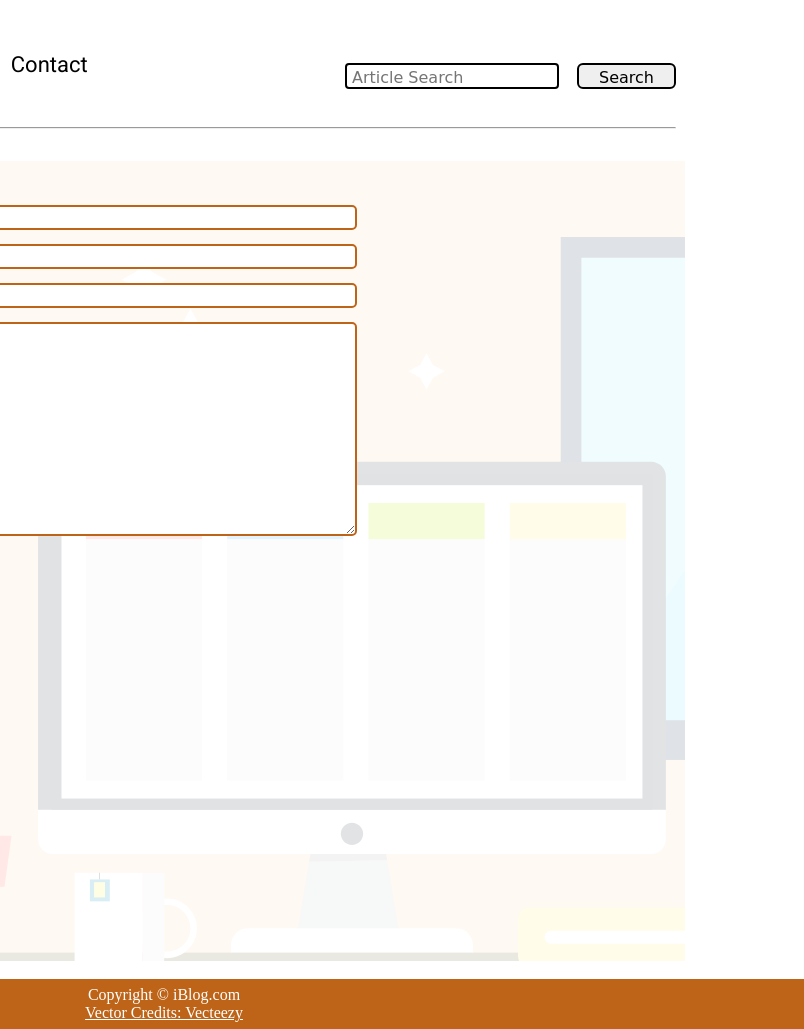
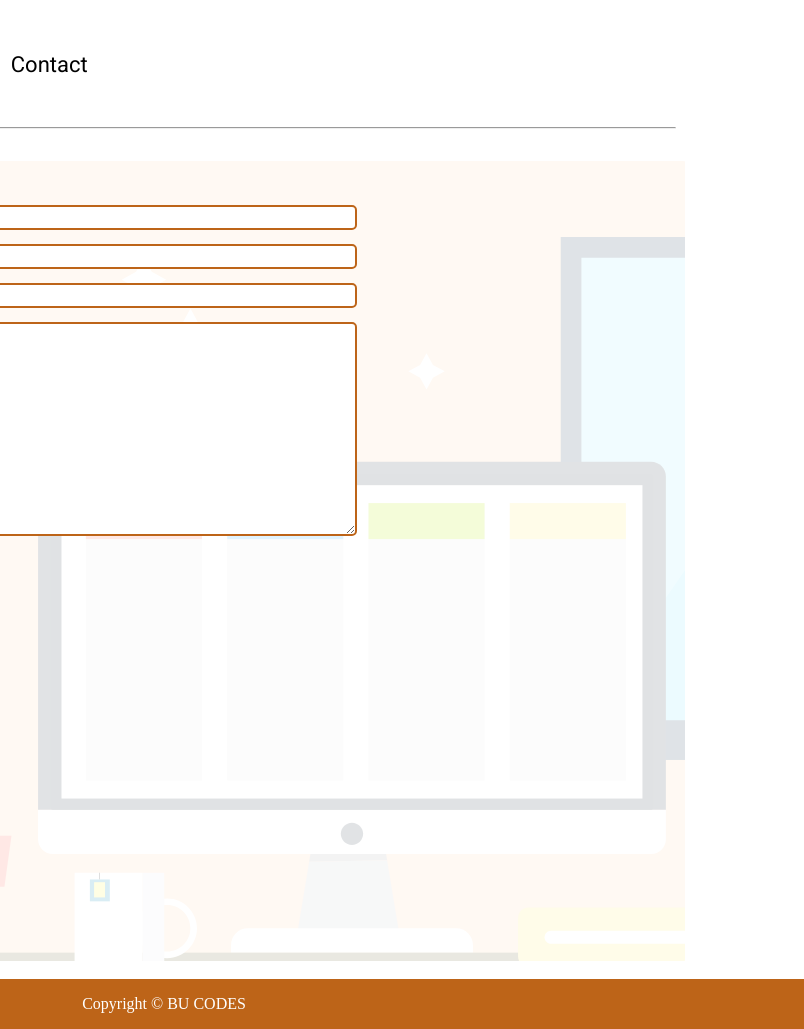
Before and after one commit to jash-1-th/ResponsiveBlogTemplate, a plain HTML site: page contact.html in a window 1280 px wide. Shown: the full height of the page, 476-1280 px from the left. Drawn offline with Linux system fonts and the light colour scheme; a web font is replaced by a local one.

Commit message:
contactedit0

```diff
--- a/contact.html
+++ b/contact.html
@@ -1,5 +1,6 @@
 <!DOCTYPE html>
 <html lang="en">
+
 <head>
     <meta charset="UTF-8">
     <meta name="viewport" content="width=device-width, initial-scale=1.0">
@@ -7,8 +8,9 @@
     <link rel="stylesheet" href="css/style.css">
     <link rel="stylesheet" href="css/contact.css">
     <link rel="stylesheet" href="css/mobile.css">
-    <title>iBlog - Heaven for bloggers</title>
+    <title>BU CODES - Blog by mentors</title>
 </head>
+
 <body>
     <nav class="navigation max-width-1 m-auto">
         <div class="nav-left">
@@ -21,13 +23,13 @@
                 <li><a href="/contact.html">Contact</a></li>
             </ul>
         </div>
-        <div class="nav-right">
+        <!-- <div class="nav-right">
             <form action="/search.html" method="get">
                 <input class="form-input" type="text" name="query" placeholder="Article Search">
                 <button class="btn">Search</button>
             </form>
 
-        </div>
+        </div> -->
 
     </nav>
     <div class="max-width-1 m-auto">
@@ -62,8 +64,9 @@
 
 
     <div class="footer">
-        <p>Copyright &copy; iBlog.com </p>
-         <a href="https://www.vecteezy.com/free-vector/typewriter">Vector Credits: Vecteezy</a>
+        <p>Copyright &copy; BU CODES</p>
+        <!-- <a href="https://www.vecteezy.com/free-vector/typewriter">Vector Credits: Vecteezy</a>  -->
     </div>
 </body>
+
 </html>
```
